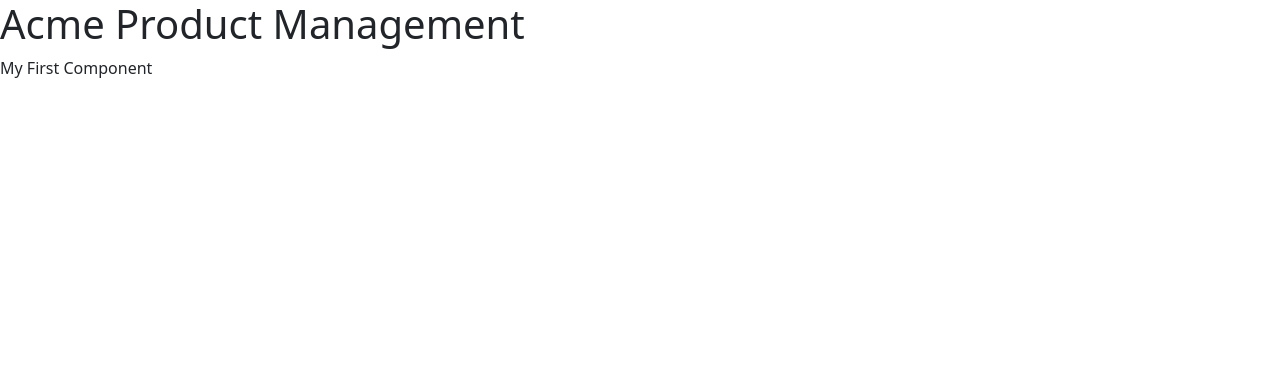
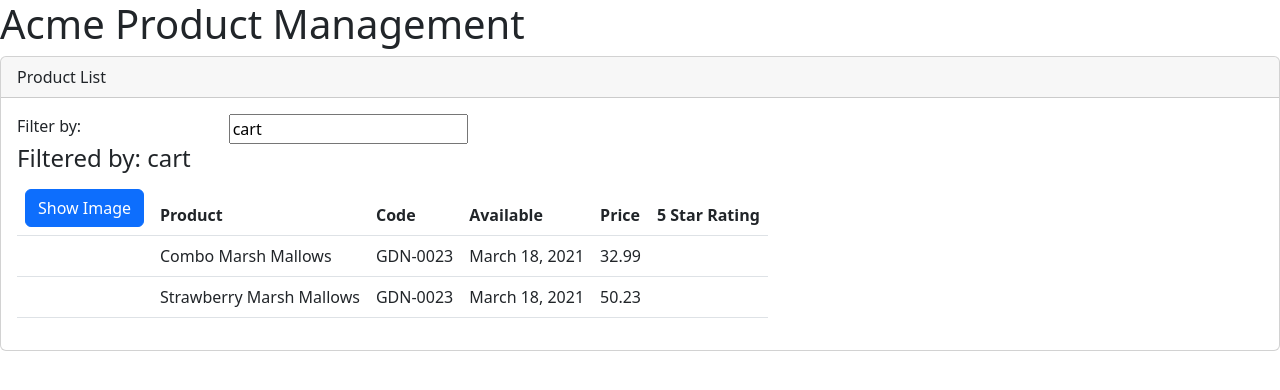
Before and after one commit to olivierpaulcris/angular-demo, an Angular app: page / in a window 1280 px wide. Shown: the top 390 px of the page. Built offline with nearby package versions, Linux system fonts and the light colour scheme.

Commit message:
Se agregan cambios.

```diff
--- a/src/app/app.component.ts
+++ b/src/app/app.component.ts
@@ -5,7 +5,7 @@
   template: `
     <div>
       <h1>{{pageTitle}}</h1>
-      <div>My First Component</div>
+      <pm-products></pm-products>
     </div>
   `
 })
--- /dev/null
+++ b/src/app/products/product-list.component.html
@@ -0,0 +1,49 @@
+<div class="card">
+    <div class="card-header">
+        {{pageTitle}}
+    </div>
+    <div class="card-body">
+        <div class="row">
+            <div class="col-md-2">
+                Filter by:
+            </div>
+            <div class="col-md-4">
+                <input type="text" [(ngModel)]="listFilter">
+            </div>
+        </div>
+        <div class="row">
+            <div class="col-md-6">
+                <h4>Filtered by: {{listFilter}}</h4>
+            </div>
+        </div>
+        <div class="table-responsive">
+            <div class="table" *ngIf="products.length">
+                <thead>
+                    <tr>
+                        <th>
+                            <button class="btn btn-primary" (click)="toggleImage()">{{showImage ? 'Hide' : 'Show'}}
+                                Image</button>
+                        </th>
+                        <th>Product</th>
+                        <th>Code</th>
+                        <th>Available</th>
+                        <th>Price</th>
+                        <th>5 Star Rating</th>
+                    </tr>
+                </thead>
+                <tbody>
+                    <tr *ngFor="let product of products">
+                        <td><img *ngIf="showImage" [src]="product.imageUrl" [title]="product.productName"
+                                [style.width.px]="imageWidth" [style.margin.px]="imageMargin">
+                        </td>
+                        <td>{{product.productName}}</td>
+                        <td>{{product.productCode}}</td>
+                        <td>{{product.releaseDate}}</td>
+                        <td>{{product.price}}</td>
+                        <td>{{product.starRating}}</td>
+                    </tr>
+                </tbody>
+            </div>
+        </div>
+    </div>
+</div>
--- /dev/null
+++ b/src/app/products/product-list.component.ts
@@ -0,0 +1,39 @@
+import { Component } from "@angular/core";
+
+@Component({
+    selector: 'pm-products',
+    templateUrl: './product-list.component.html'
+})
+export class ProductListComponent {
+    pageTitle: string = 'Product List';
+    imageWidth: number = 100;
+    imageMargin: number = 2;
+    showImage: boolean = false;
+    listFilter: string = 'cart';
+    products: any[] = [
+        {
+            "productId": 2,
+            "productName": "Combo  Marsh Mallows",
+            "productCode": "GDN-0023",
+            "releaseDate": "March 18, 2021",
+            "description": "Acme Products",
+            "price": 32.99,
+            "startRating": 4.2,
+            "imageUrl": "https://m.media-amazon.com/images/I/41rBSsxxIwL.jpg"
+        },
+        {
+            "productId": 3,
+            "productName": "Strawberry Marsh Mallows",
+            "productCode": "GDN-0023",
+            "releaseDate": "March 18, 2021",
+            "description": "Acme Products",
+            "price": 50.23,
+            "startRating": 3.8,
+            "imageUrl": "https://5.imimg.com/data5/SELLER/Default/2020/11/NU/WU/DA/8735450/81qqdq8ksgl-sl1500--250x250.jpg"
+        },
+    ]
+
+    toggleImage() {
+        this.showImage = !this.showImage;
+    }
+}
```
Also changed, not shown: src/app/app.module.ts (+6 -2 lines).
